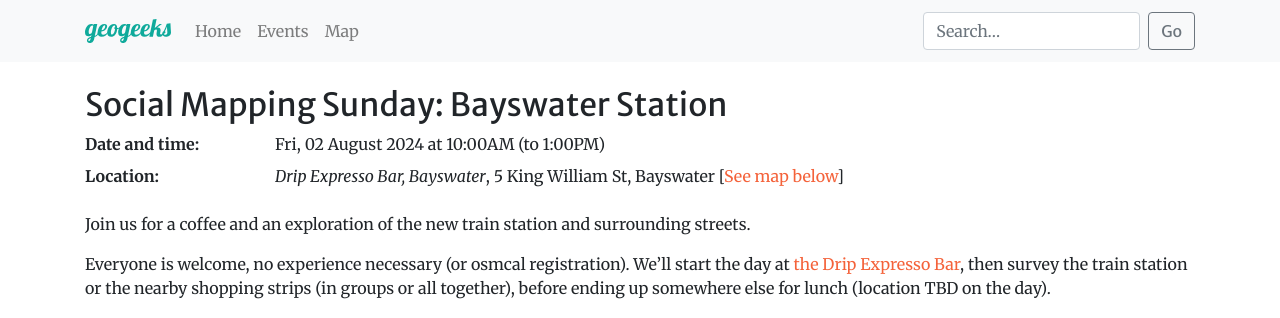
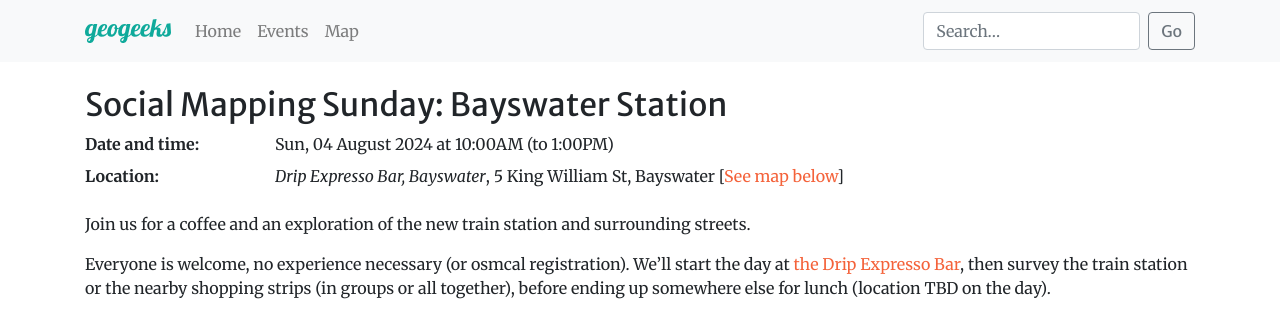
Before and after one commit to geogeeks-au/geogeeks-au.github.io, a Jekyll site: the page built from 2024/0804_osm-bayswater-station.md, in a window 1280 px wide. Shown: the top 318 px of the page. Built offline with Jekyll 4.4.1, drawn with Linux system fonts in a browser that asks for light colours; comment, search, counter and statistics services are not loaded.

Commit message:
Fix date

```diff
--- a/2024/0804_osm-bayswater-station.md
+++ b/2024/0804_osm-bayswater-station.md
@@ -1,8 +1,8 @@
 ---
 layout: event
 title: "Social Mapping Sunday: Bayswater Station"
-start_time: 2024-08-02 10:00
-end_time: 2024-08-02 13:00
+start_time: 2024-08-04 10:00
+end_time: 2024-08-04 13:00
 location:
     name: Drip Expresso Bar, Bayswater
     address: 5 King William St, Bayswater
```
